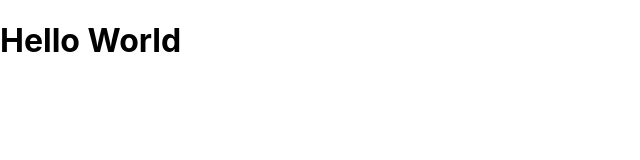
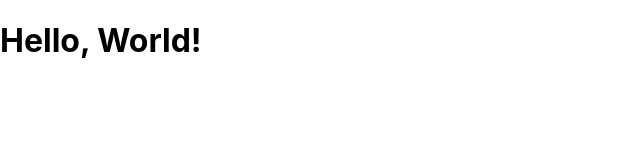
Before and after one commit to tokuicchi/react-sample-pj, a React (Create React App) app: page / in a window 1280 px wide. Shown: the top 160 px of the page, without its empty margins (0-640 px from the left). Built offline with nearby package versions, Linux system fonts and the light colour scheme.

Commit message:
feat: jsxの基礎

```diff
--- a/src/App.js
+++ b/src/App.js
@@ -1,6 +1,7 @@
+import React from "react";
 function App() {
   return (
-    <div><h1>Hello World</h1></div>
+    <h1>Hello, World!</h1>
   );
 }
 
```
